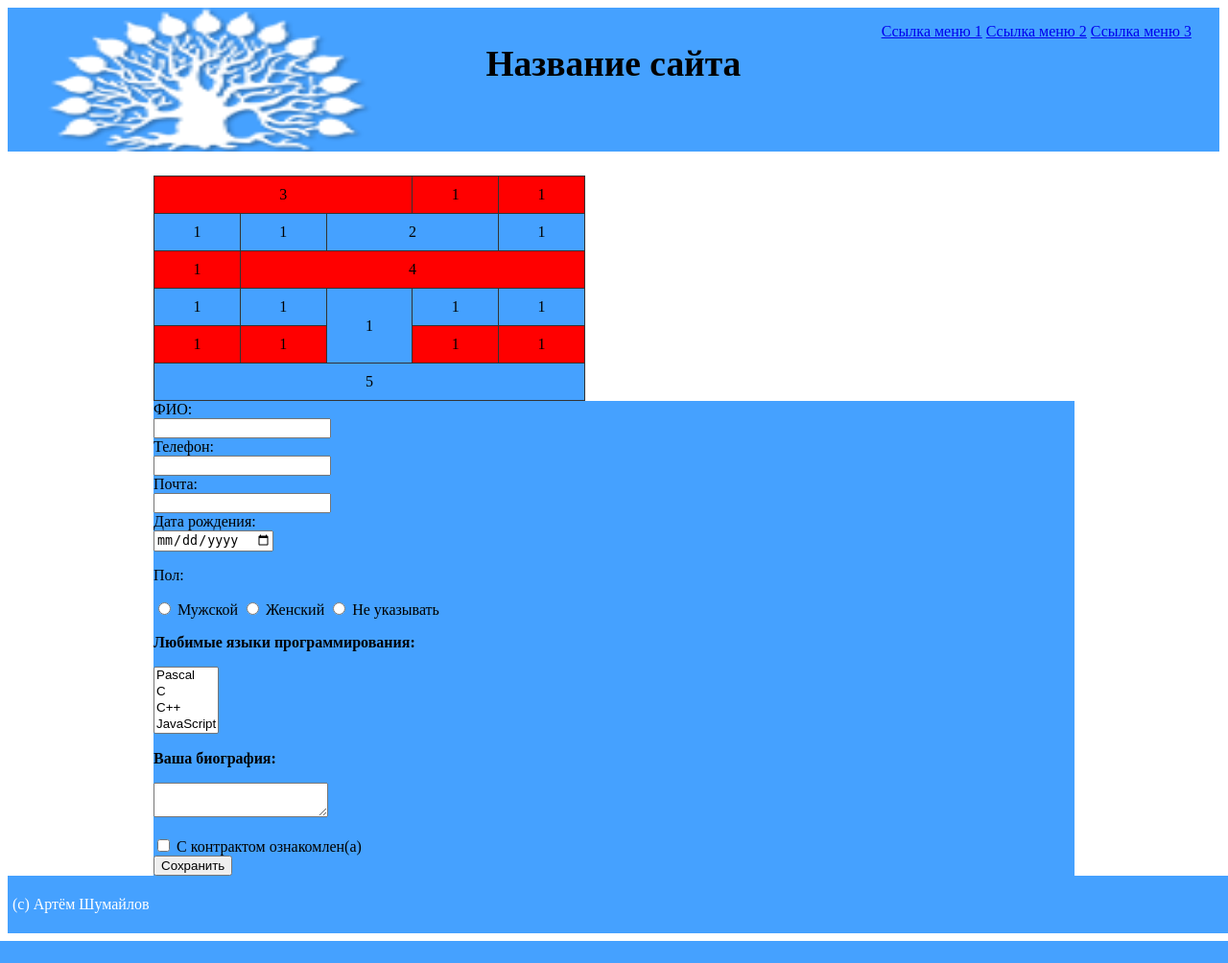
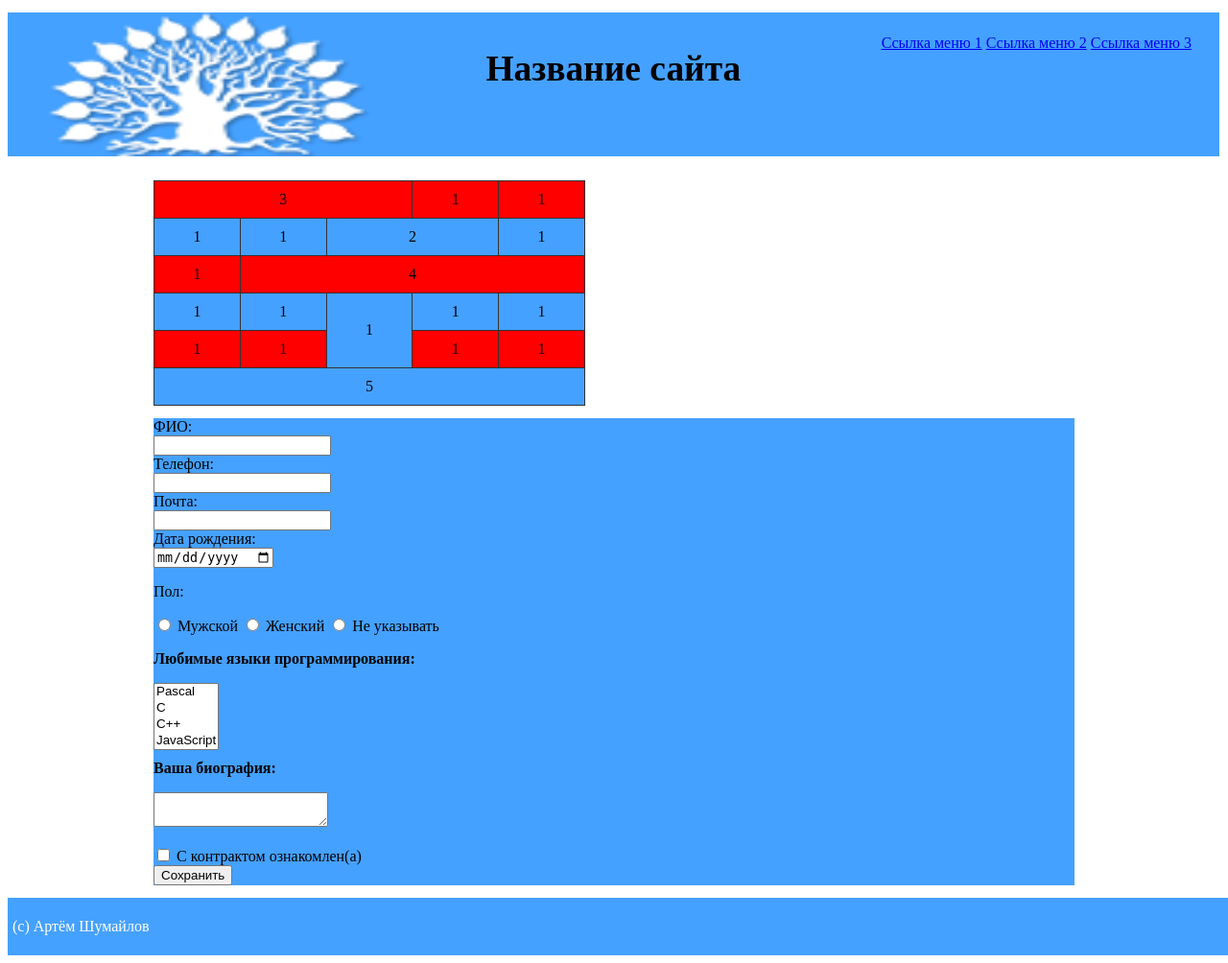
Before and after one commit to ArtyomShumaylov/ArtyomShumaylov.github.io, a PHP site: page /3.html in a window 1280 px wide. Shown: the whole page at 96% size. Before the commit the page ends 981 px from the top, so only its background shows below. Run offline with PHP 8.4, Linux system fonts and the light colour scheme.

Commit message:
Update 3.css

```diff
--- a/3.css
+++ b/3.css
@@ -29,6 +29,7 @@
 
 .list1
 {
+    margin-top: 1%;
     margin-left: 0;
     text-align: left;
 }
@@ -62,6 +63,12 @@ td
 .plist
 {
     background-color: #45a1ff;
+
+}
+.selection
+{
+    margin-top: 1%;
+    margin-bottom: 1%;
 
 }
 .plist1
```
